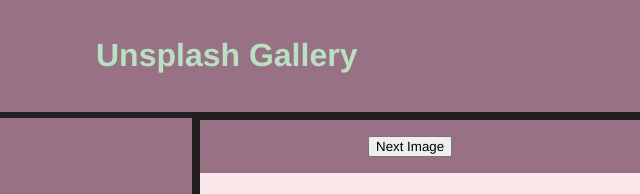
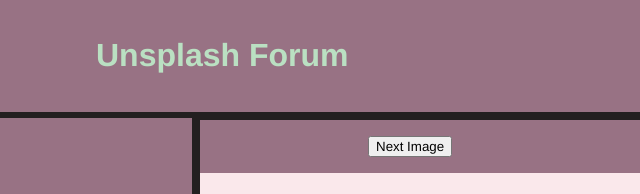
Before and after one commit to estritt/phase-1-project, a plain HTML site: page index.html in a window 1280 px wide. Shown: the top 194 px of the page, 0-640 px from the left. Drawn offline with Linux system fonts and the light colour scheme; a script that the page names is missing.

Commit message:
changed name and added README

```diff
--- a/index.html
+++ b/index.html
@@ -10,7 +10,7 @@
 </head>
 <body>
     <header>
-        <h1>Unsplash Gallery</h1>
+        <h1>Unsplash Forum</h1>
     </header>
 
 
```
Also changed, not shown: 1 other file.
